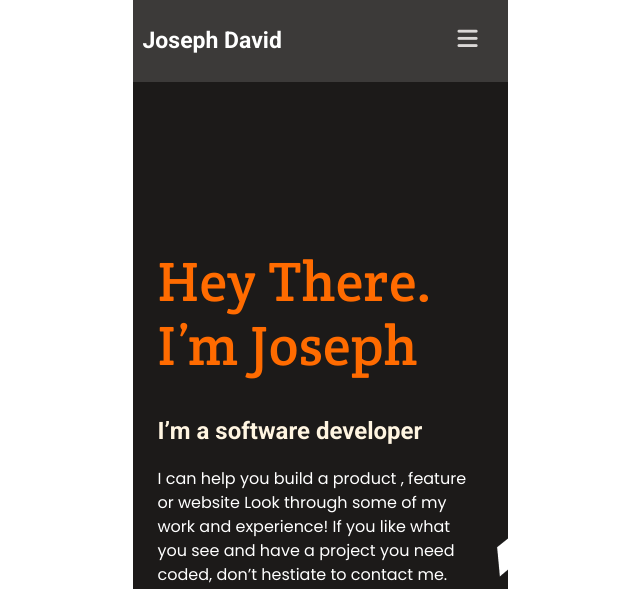
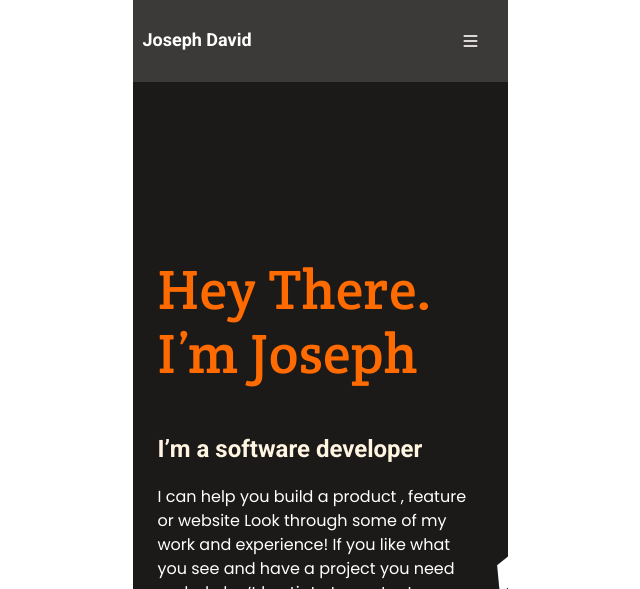
Before and after one commit to jodavid444/My-Portfolio-Website, a website: page index.html in a window 1280 px wide. Shown: the top 589 px of the page, without its empty margins (320-960 px from the left). Drawn offline with Linux system fonts and the light colour scheme.

Commit message:
Update index.html

```diff
--- a/index.html
+++ b/index.html
@@ -22,8 +22,9 @@
             </nav>
         </div>
     </header>
+   <section class="hero">
 
-    <main id="main">
+
     <h1>Hey There. I’m Joseph</h1>
     <h2>I’m a software developer</h3>
     <p class="description">I can help you build a product , feature or website Look through some of my work and experience! If you like what you see and have a project you need coded, don’t hestiate to contact me.</p>
@@ -54,8 +55,8 @@
                 <i class="fa-solid fa-m"></i>
             </a>
         </li>
+    </ul>
+   </section>
 
-        </ul>
-    </main>
 </body>
 </html>
--- a/styles.css
+++ b/styles.css
@@ -39,9 +39,10 @@ header {
 
 #logo {
   margin-left: 10px;
-  font-size: 23px;
+  font-size: 18px;
   font-family: "Roboto", sans-serif;
   font-weight: 700;
+  line-height: 24px;
 }
 
 #logo a {
@@ -54,12 +55,16 @@ header {
   font-size: 24px;
 }
 
+.fa-bars {
+  font-size: 16px;
+}
+
 nav {
   font-size: 23px;
   margin-right: 30px;
 }
 
-#main h1 {
+.hero h1 {
   font-family: 'Crete Round', sans-serif;
   font-style: normal;
   font-weight: 400;
@@ -69,7 +74,7 @@ nav {
   letter-spacing: 0.37px;
 }
 
-#main h2 {
+.hero h2 {
   font-family: 'Roboto', sans-serif;
   font-style: normal;
   font-weight: 700;
@@ -87,7 +92,7 @@ nav {
   color: #ffff;
 }
 
-#main {
+.hero {
   background-color: #1c1a19;
   padding: 130px 25px 150px;
   background-image: url("images/illustration-header-mobile.png");
```
Lines whose indentation alone changed are shown as unchanged.
